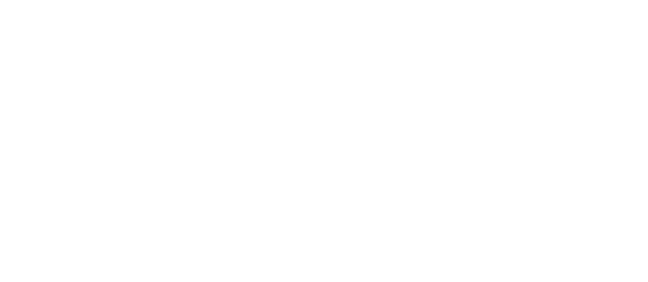
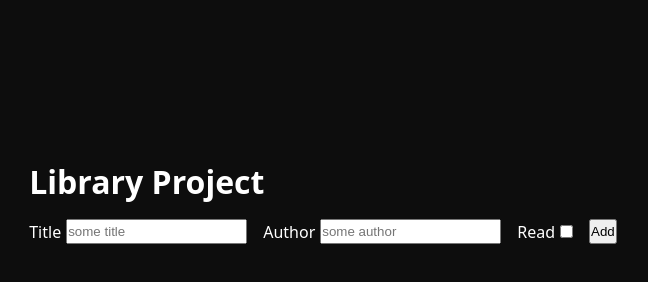
Before and after one commit to gloffler/top-library, a plain HTML site: page index.html in a window 1280 px wide. Shown: the whole page, without its empty margins (317-965 px from the left). Drawn offline with Linux system fonts and the light colour scheme.

Commit message:
add form html structure and basic styling

```diff
--- a/index.html
+++ b/index.html
@@ -5,8 +5,38 @@
     <meta name="viewport" content="width=device-width, initial-scale=1.0" />
     <link rel="stylesheet" href="style.css" />
     <title>Library</title>
+    <script defer src="library.js"></script>
   </head>
   <body>
-    <script src="library.js"></script>
+    <main>
+      <h1 class="title">Library Project</h1>
+      <div class="container">
+        <form action="/" method="get">
+          <div class="element">
+            <label for="title">Title</label>
+            <input
+              type="text"
+              name="title"
+              id="title"
+              placeholder="some title"
+            />
+          </div>
+          <div class="element">
+            <label for="author">Author</label>
+            <input
+              type="text"
+              name="author"
+              id="author"
+              placeholder="some author"
+            />
+          </div>
+          <div class="element">
+            <label for="read">Read</label>
+            <input type="checkbox" name="read" id="read" />
+          </div>
+          <button id="submit" type="submit">Add</button>
+        </form>
+      </div>
+    </main>
   </body>
 </html>
--- a/style.css
+++ b/style.css
@@ -1,5 +1,7 @@
 :root {
   font-family: system-ui;
+  --text: white;
+  --bg-dark: hsl(0, 0%, 5%);
 }
 
 * {
@@ -7,3 +9,32 @@
   margin: 0;
   padding: 0;
 }
+
+body {
+  color: var(--text);
+  background-color: var(--bg-dark);
+  padding-top: 10rem;
+  display: flex;
+  justify-content: center;
+}
+
+input {
+  outline: none;
+  height: 100%;
+}
+
+.title {
+  margin-bottom: 1rem;
+}
+
+form {
+  display: flex;
+  gap: 1rem;
+  height: 25px;
+}
+
+.element {
+  display: flex;
+  align-items: center;
+  gap: 5px;
+}
```
